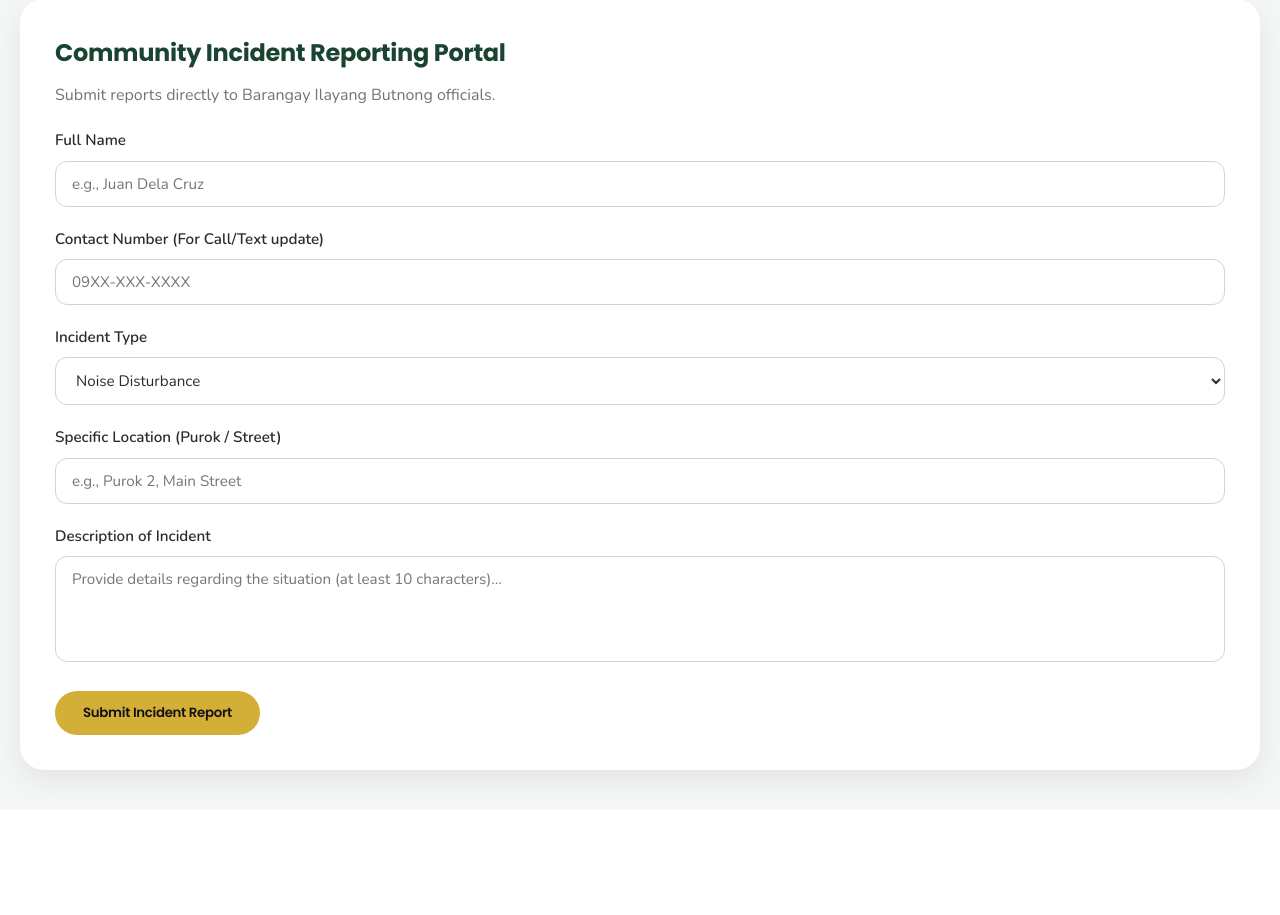
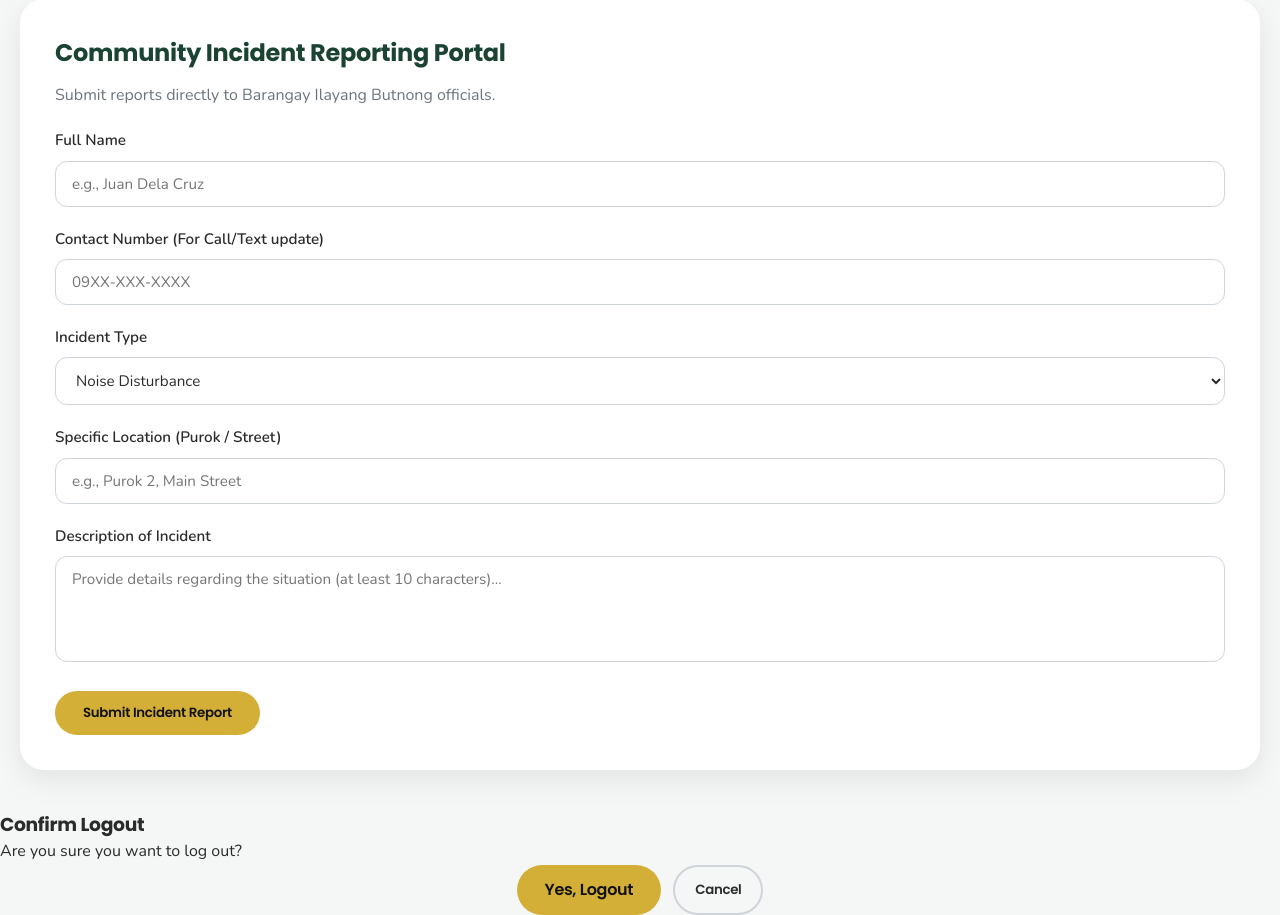
Before and after one commit to Rowland969/cirrms-system, a Flask app: page / in a window 1280 px wide. Shown: the part 111-1026 px from the top of the page. Before the commit the page ends 910 px from the top, so only its background shows below. Run offline with Flask 3, Linux system fonts and the light colour scheme.

Commit message:
update code

```diff
--- a/templates/base.html
+++ b/templates/base.html
@@ -39,6 +39,16 @@
     <audio id="notification-sound" preload="auto">
         <source src="https://assets.mixkit.co/active_storage/sfx/2869/2869-preview.mp3" type="audio/mpeg">
     </audio>
+
+    <div id="logoutModal" class="modal">
+        <div class="modal-content">
+            <h3>Confirm Logout</h3>
+            <p>Are you sure you want to log out?</p>
+            <div class="modal-actions">
+                <a href="{{ url_for('admin_logout') }}" class="btn btn-gold">Yes, Logout</a>
+                <button id="cancelLogout" class="btn btn-secondary">Cancel</button>
+            </div>
+        </div>
 
     <script>
         const toggleBtn = document.getElementById('theme-toggle');
```
